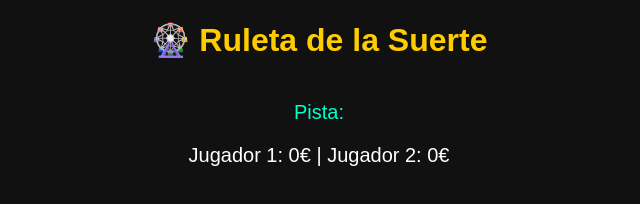
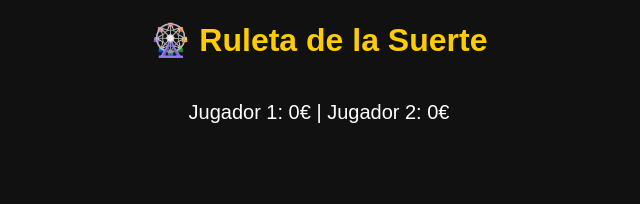
Before and after one commit to absasom/ruleta-online, a website: page public/jugador.html in a window 1280 px wide. Shown: the whole page, without its empty margins (321-961 px from the left). Drawn offline with nearby package versions, Linux system fonts and the light colour scheme; no server answers.

Commit message:
Fix HTML encoding issues in jugador.html

```diff
--- a/public/jugador.html
+++ b/public/jugador.html
@@ -48,7 +48,7 @@ h1 { color: #ffcc00; }
 <div id="panel"></div>
 
 <!-- Pista debajo del panel -->
-<div id="pista">Pista: </div>
+<div id="pista"></div>
 
 <!-- Marcadores de dinero -->
 <div id="marcadores">
```
